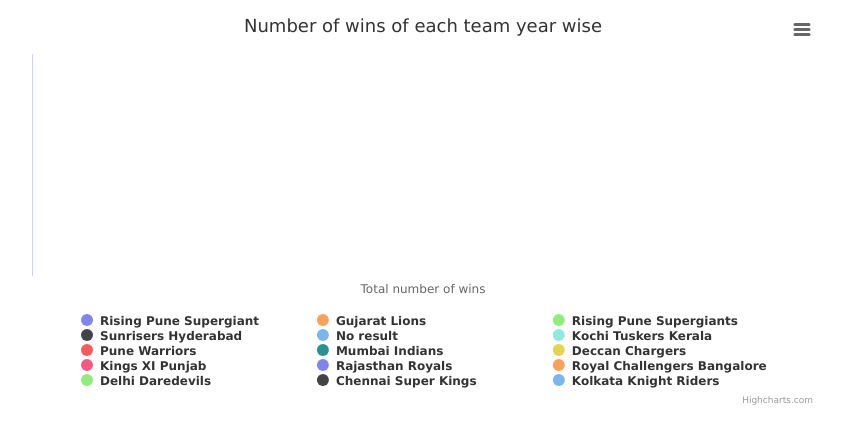
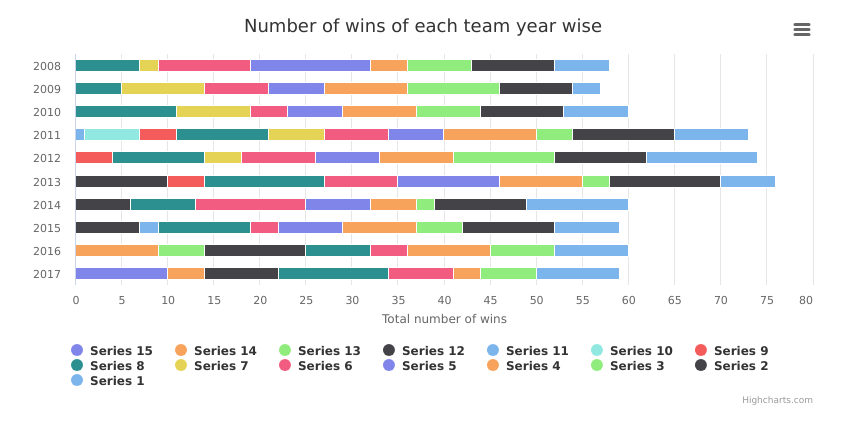
Before and after one commit to guru-sode/ipl-dataset-javascript, a website: page number-of-wins-each-year/index.html in a window 1280 px wide. Shown: the whole page, without its empty margins (217-1062 px from the left). Drawn offline with nearby package versions, Linux system fonts and the light colour scheme.

Commit message:
Final version

```diff
--- a/number-of-wins-each-year/index.html
+++ b/number-of-wins-each-year/index.html
@@ -14,6 +14,7 @@
   <div id="container" style="min-width: 310px; max-width: 800px; height: 400px; margin: 0 auto"></div>
   <script type="text/javascript">
     var obj = {};
+    var finalObj={};
     $.getJSON('number-of-wins.json', function(data) {
       obj = data;
 
@@ -43,33 +44,20 @@
         },
         series: []
       };
-      var insideObjects = {};
-      var keysIn = [];
-      var valuesIn = [];
-      var UniqueTeam = {};
-      var wins = {};
-      var keysOut = Object.keys(obj);
-      keysOut.forEach(function(ele) {
-        insideObjects = obj[ele];
-        keysIn = Object.keys(insideObjects);
-        valuesIn = Object.values(insideObjects);
-        keysIn.forEach(val => {
-          if (val in UniqueTeam) {
-
-          } else {
-            UniqueTeam[val] = 0;
-          }
-        });
-      });
-      var key = Object.keys(UniqueTeam)
-      for (var i = 0; i < key.length; i++) {
-        returnObj.series[i] = {
-          name: key[i]
-        };
-      };
+      var teamNames;
+      var numberOfWins;
+      $.getJSON('final.json', function(dataFinal) {
+        finalObj = dataFinal;
+      var teamNames=Object.keys(finalObj);
+      var numberOfWins=Object.values(finalObj);
+      for(var j=0;j<teamNames.length;j++){
+        returnObj.series[j]={name:teamNames[j]};
+        returnObj.series[j]={data:numberOfWins[j]};
+      }
       returnObj.xAxis.categories = Object.keys(obj);
       Highcharts.chart('container', returnObj);
-    });
+            });
+});
   </script>
 </body>
 
```
